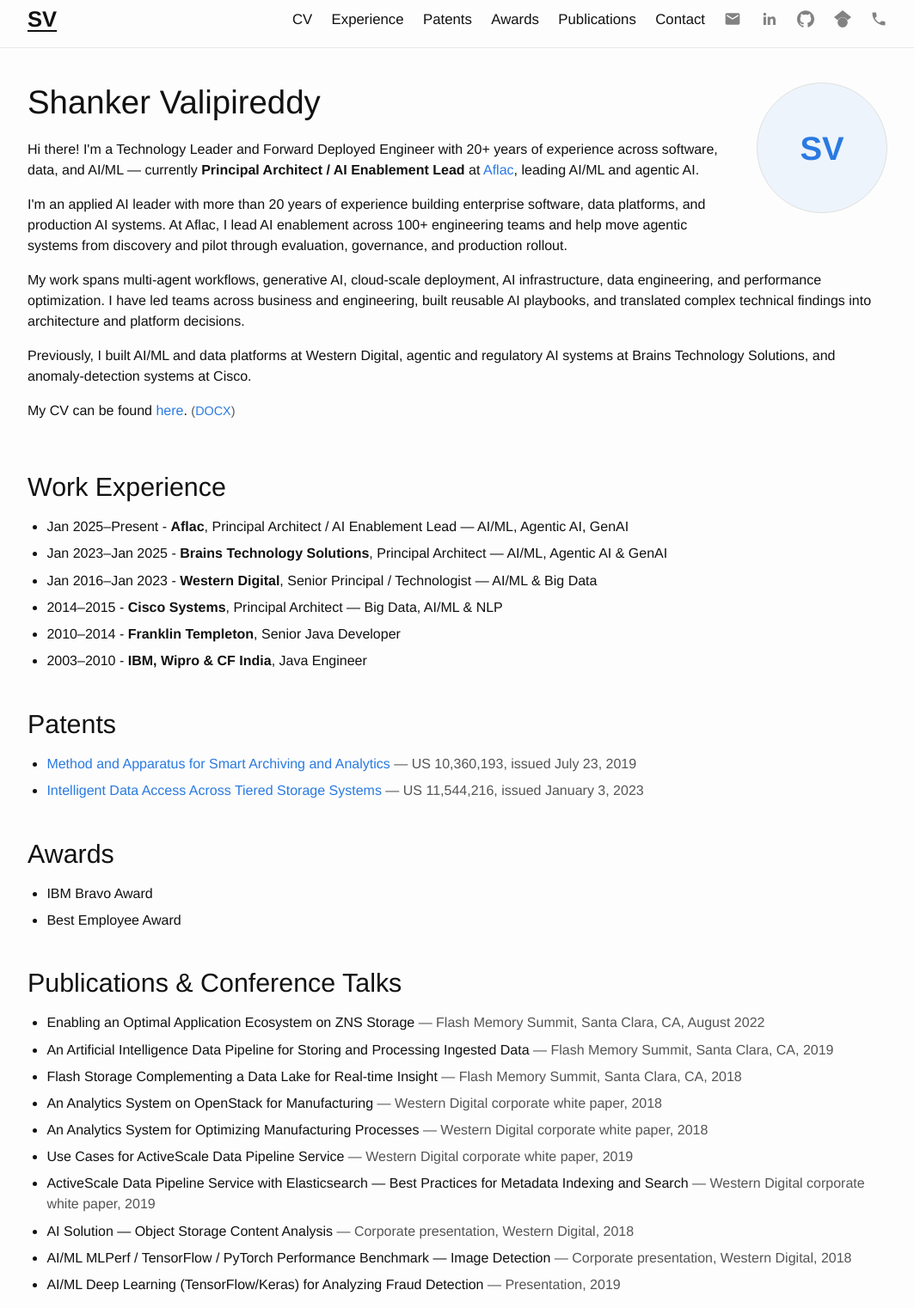
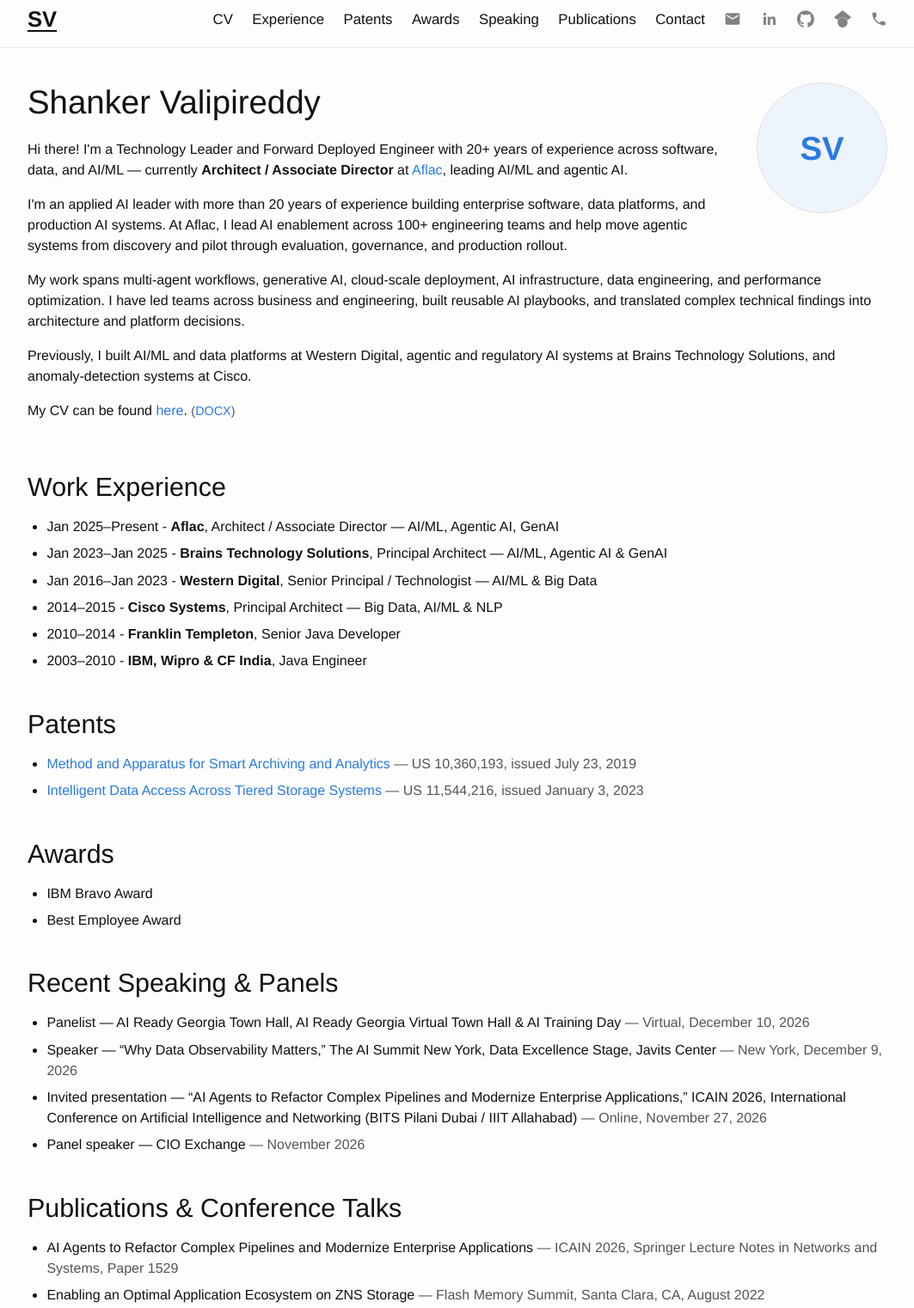
Before and after one commit to shankervalipireddyai/shankervalipireddyai.github.io, a plain HTML site: page index.html in a window 1280 px wide. Shown: the part 11-1533 px from the top of the page at 86% size, without its empty margins (108-1171 px from the left). Drawn offline with Linux system fonts and the light colour scheme.

Commit message:
Add Recent Speaking & Panels (AI Summit NY, AI Ready Georgia, ICAIN 2026, CIO Exchange); update title to Architect / Associate Director

```diff
--- a/index.html
+++ b/index.html
@@ -3,7 +3,7 @@
 <head>
   <meta charset="utf-8" />
   <meta name="viewport" content="width=device-width, initial-scale=1" />
-  <meta name="description" content="Shanker Valipireddy — Principal Architect / AI Enablement Lead specializing in applied AI, agentic AI, generative AI, and forward deployment." />
+  <meta name="description" content="Shanker Valipireddy — Architect / Associate Director specializing in applied AI, agentic AI, generative AI, and forward deployment." />
   <link rel="icon" href="data:," />
   <title>Shanker Valipireddy</title>
   <style>
@@ -87,6 +87,7 @@
         <a href="#experience">Experience</a>
         <a href="#patents">Patents</a>
         <a href="#awards">Awards</a>
+        <a href="#speaking">Speaking</a>
         <a href="#publications">Publications</a>
         <a href="#contact">Contact</a>
         <a href="mailto:shanker.valipireddyai@gmail.com" aria-label="Email">
@@ -113,7 +114,7 @@
       <div class="bio">
         <div class="photo" aria-label="Shanker Valipireddy initials">SV</div>
         <h1>Shanker Valipireddy</h1>
-        <p>Hi there! I'm a Technology Leader and Forward Deployed Engineer with 20+ years of experience across software, data, and AI/ML — currently <b>Principal Architect / AI Enablement Lead</b> at <a href="https://www.aflac.com" target="_blank" rel="noopener">Aflac</a>, leading AI/ML and agentic AI.</p>
+        <p>Hi there! I'm a Technology Leader and Forward Deployed Engineer with 20+ years of experience across software, data, and AI/ML — currently <b>Architect / Associate Director</b> at <a href="https://www.aflac.com" target="_blank" rel="noopener">Aflac</a>, leading AI/ML and agentic AI.</p>
         <p>I'm an applied AI leader with more than 20 years of experience building enterprise software, data platforms, and production AI systems. At Aflac, I lead AI enablement across 100+ engineering teams and help move agentic systems from discovery and pilot through evaluation, governance, and production rollout.</p>
         <p>My work spans multi-agent workflows, generative AI, cloud-scale deployment, AI infrastructure, data engineering, and performance optimization. I have led teams across business and engineering, built reusable AI playbooks, and translated complex technical findings into architecture and platform decisions.</p>
         <p>Previously, I built AI/ML and data platforms at Western Digital, agentic and regulatory AI systems at Brains Technology Solutions, and anomaly-detection systems at Cisco.</p>
@@ -122,7 +123,7 @@
 
       <h2 id="experience">Work Experience</h2>
       <ul class="tight">
-        <li>Jan 2025–Present - <strong>Aflac</strong>, Principal Architect / AI Enablement Lead — AI/ML, Agentic AI, GenAI</li>
+        <li>Jan 2025–Present - <strong>Aflac</strong>, Architect / Associate Director — AI/ML, Agentic AI, GenAI</li>
         <li>Jan 2023–Jan 2025 - <strong>Brains Technology Solutions</strong>, Principal Architect — AI/ML, Agentic AI &amp; GenAI</li>
         <li>Jan 2016–Jan 2023 - <strong>Western Digital</strong>, Senior Principal / Technologist — AI/ML &amp; Big Data</li>
         <li>2014–2015 - <strong>Cisco Systems</strong>, Principal Architect — Big Data, AI/ML &amp; NLP</li>
@@ -142,8 +143,17 @@
         <li>Best Employee Award</li>
       </ul>
 
+      <h2 id="speaking">Recent Speaking &amp; Panels</h2>
+      <ul class="tight">
+        <li>Panelist — AI Ready Georgia Town Hall, AI Ready Georgia Virtual Town Hall &amp; AI Training Day <span class="meta">— Virtual, December 10, 2026</span></li>
+        <li>Speaker — “Why Data Observability Matters,” The AI Summit New York, Data Excellence Stage, Javits Center <span class="meta">— New York, December 9, 2026</span></li>
+        <li>Invited presentation — “AI Agents to Refactor Complex Pipelines and Modernize Enterprise Applications,” ICAIN 2026, International Conference on Artificial Intelligence and Networking (BITS Pilani Dubai / IIIT Allahabad) <span class="meta">— Online, November 27, 2026</span></li>
+        <li>Panel speaker — CIO Exchange <span class="meta">— November 2026</span></li>
+      </ul>
+
       <h2 id="publications">Publications &amp; Conference Talks</h2>
       <ul class="tight">
+        <li>AI Agents to Refactor Complex Pipelines and Modernize Enterprise Applications <span class="meta">— ICAIN 2026, Springer Lecture Notes in Networks and Systems, Paper 1529</span></li>
         <li>Enabling an Optimal Application Ecosystem on ZNS Storage <span class="meta">— Flash Memory Summit, Santa Clara, CA, August 2022</span></li>
         <li>An Artificial Intelligence Data Pipeline for Storing and Processing Ingested Data <span class="meta">— Flash Memory Summit, Santa Clara, CA, 2019</span></li>
         <li>Flash Storage Complementing a Data Lake for Real-time Insight <span class="meta">— Flash Memory Summit, Santa Clara, CA, 2018</span></li>
```
